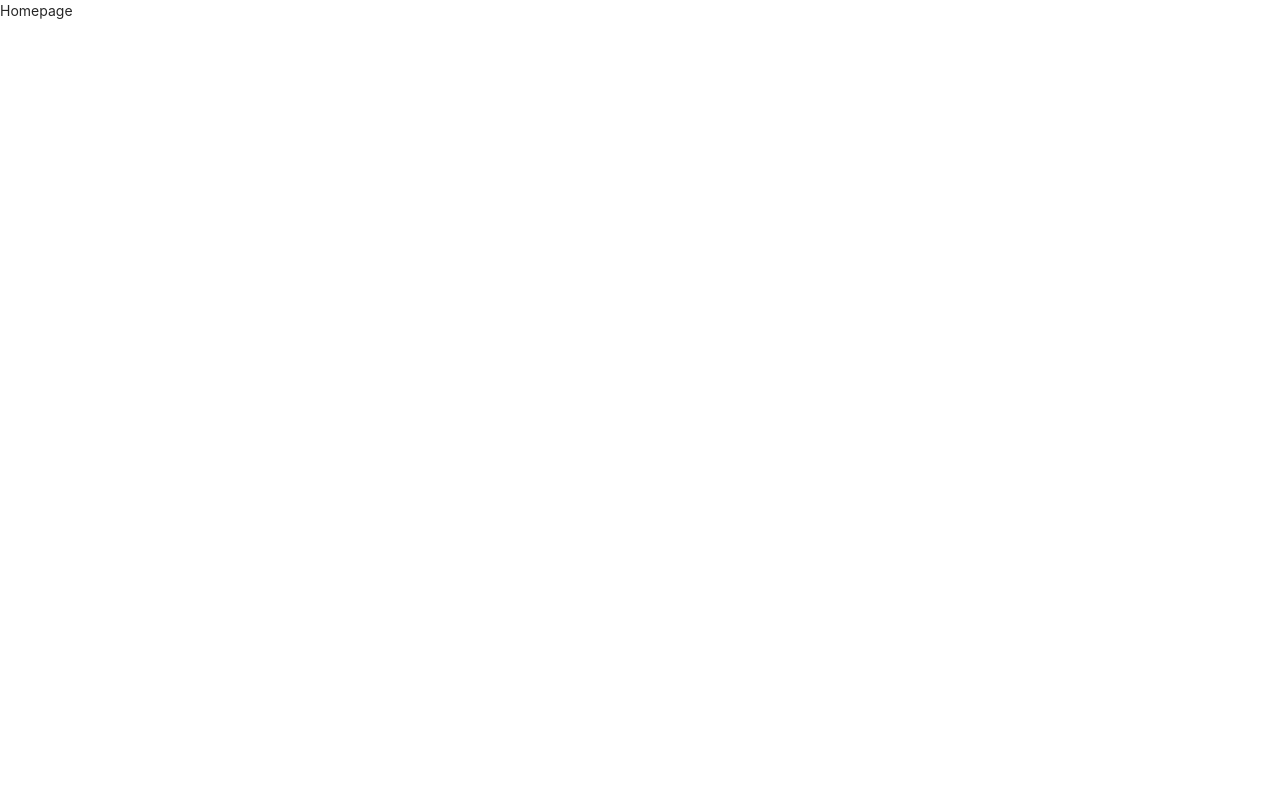
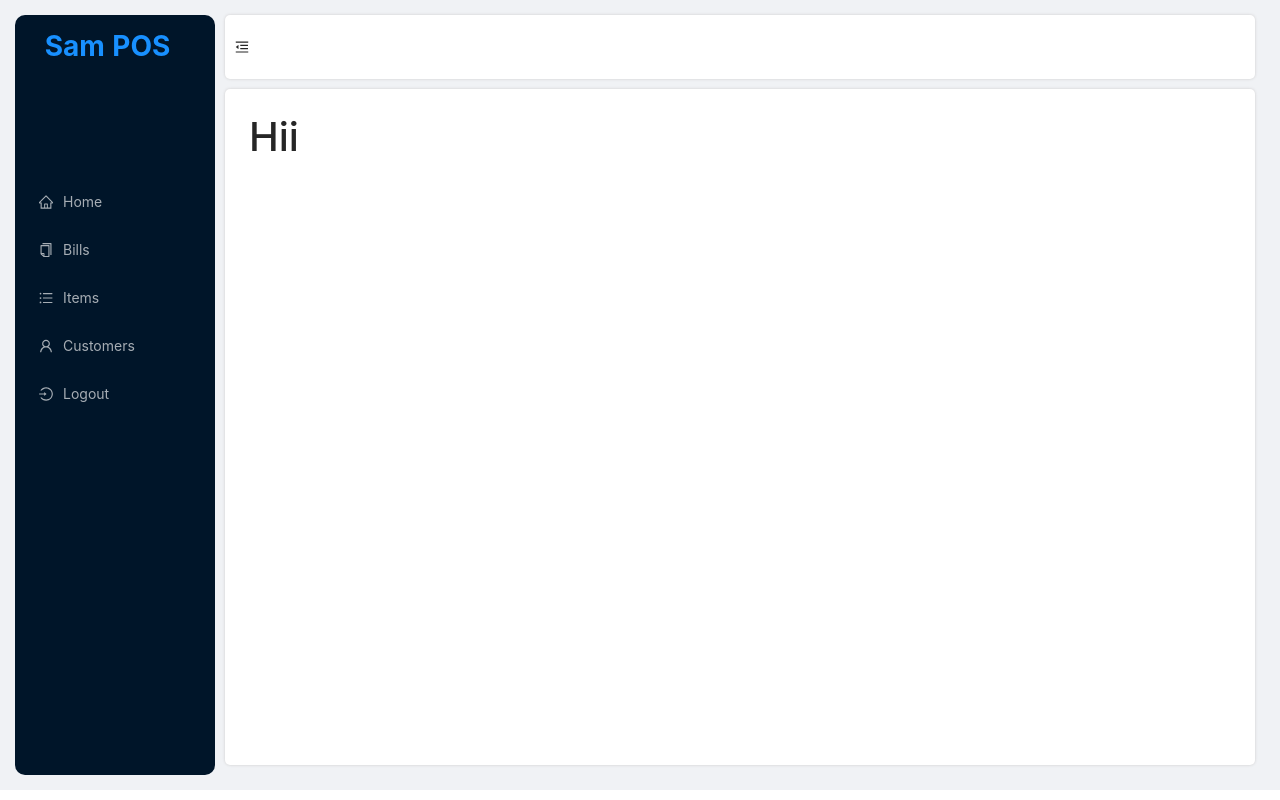
Before and after one commit to prophet7821/Retail-POS-UI, a React (Create React App) app: page /home in a window 1280 px wide. Built offline with nearby package versions, Linux system fonts and the light colour scheme.

Commit message:
Default Layout Creation and Styling Changes

```diff
--- /dev/null
+++ b/src/components/DefaultLayout.jsx
@@ -0,0 +1,80 @@
+import {
+  MenuUnfoldOutlined,
+  MenuFoldOutlined,
+  UserOutlined,
+  HomeOutlined,
+  CopyOutlined,
+  UnorderedListOutlined,
+  LoginOutlined,
+  ShoppingCartOutlined,
+  } from '@ant-design/icons';
+  import { Layout, Menu } from 'antd';
+  import React, { useState } from 'react';
+  import '../resources/layout.css';
+  import {Link} from 'react-router-dom'
+
+  const { Header, Sider, Content } = Layout;
+
+  const App= (props) => {
+    const [collapsed, setCollapsed] = useState(false);
+
+    return (
+      <Layout>
+        <Sider trigger={null} collapsible collapsed={collapsed}>
+          <div className="logo"><h3>Sam POS</h3></div>
+          <Menu
+            theme="dark"
+            mode="inline"
+            defaultSelectedKeys={window.location.pathname}
+            items={[
+              {
+                key: '1',
+                icon: <HomeOutlined />,
+                label: <Link to='/home'>Home</Link>,
+              },
+              {
+                key: '2',
+                icon: <CopyOutlined/>,
+                label: <Link to='/home'>Bills</Link>,
+              },
+              {
+                key: '3',
+                icon: <UnorderedListOutlined/>,
+                label: <Link to='/home'>Items</Link>,
+              },
+              {
+                key: '4',
+                icon: <UserOutlined/>,
+                label: <Link to='/home'>Customers</Link>,
+              },
+              {
+                key: '5',
+                icon: <LoginOutlined/>,
+                label: <Link to='/home'>Logout</Link>,
+              },
+            ]}
+          />
+        </Sider>
+        <Layout className="site-layout">
+          <Header className="site-layout-background" style={{ padding: 10 }}>
+            {React.createElement(collapsed ? MenuUnfoldOutlined : MenuFoldOutlined, {
+              className: 'trigger',
+              onClick: () => setCollapsed(!collapsed),
+            })}
+          </Header>
+          <Content
+            className="site-layout-background"
+            style={{
+              margin: '10px',
+              padding: 24,
+              minHeight: 280,
+            }}
+          >
+            {props.children}
+          </Content>
+        </Layout>
+      </Layout>
+    );
+  };
+
+  export default App;
--- a/src/index.css
+++ b/src/index.css
@@ -1,13 +1,11 @@
+@import url('https://fonts.googleapis.com/css2?family=Montserrat:wght@500&display=swap');
 body {
   margin: 0;
-  font-family: -apple-system, BlinkMacSystemFont, 'Segoe UI', 'Roboto', 'Oxygen',
-    'Ubuntu', 'Cantarell', 'Fira Sans', 'Droid Sans', 'Helvetica Neue',
-    sans-serif;
+  font-family: 'Montserrat', sans-serif;
   -webkit-font-smoothing: antialiased;
   -moz-osx-font-smoothing: grayscale;
 }
 
 code {
-  font-family: source-code-pro, Menlo, Monaco, Consolas, 'Courier New',
-    monospace;
+  font-family: 'Montserrat', sans-serif;
 }
--- a/src/pages/Homepage.jsx
+++ b/src/pages/Homepage.jsx
@@ -1,8 +1,8 @@
 import React from 'react'
-
+import DefaultLayout from '../components/DefaultLayout';
 const Homepage = () => {
   return (
-    <div>Homepage</div>
+    <DefaultLayout><h1>Hii</h1></DefaultLayout>
   )
 }
 
--- /dev/null
+++ b/src/resources/layout.css
@@ -0,0 +1,61 @@
+#components-layout-demo-custom-trigger .trigger {
+    padding: 0 24px;
+    font-size: 18px;
+    line-height: 64px;
+    cursor: pointer;
+    transition: color 0.3s;
+  }
+
+  #components-layout-demo-custom-trigger .trigger:hover {
+    color: #1890ff;
+  }
+
+  #components-layout-demo-custom-trigger .logo {
+    height: 32px;
+    margin: 16px;
+    background: rgba(255, 255, 255, 0.3);
+  }
+
+  .site-layout .site-layout-background {
+    background: #fff;
+    box-shadow:0 0 3px #ccc;
+    border-radius: 5px;
+  }
+
+  .ant-layout-has-sider{
+    padding:15px !important;
+  }
+  .ant-layout-sider{
+    border-radius: 10px !important;
+  }
+
+  .ant-layout-sider-children{
+    padding-top:15px;
+    padding-right:15px;
+    height:95vh;
+  }
+  .ant-icon svg{
+    height:20px;
+    width:20px;
+    font-size: 20px;
+  }
+
+  .ant-layout-header{
+    margin:0 10px !important;
+    display:flex;
+    align-items: center;
+    border-radius: 5px;
+  }
+
+  .logo h3{
+    color:#1890ff;
+    font-weight: bold;
+    text-align: center;
+    padding-bottom: 100px;
+  }
+
+  .ant-menu-item-selected{
+    background-color: aqua !important;
+    border-top-right-radius: 8px;
+    border-bottom-right-radius: 8px;
+  }
```
